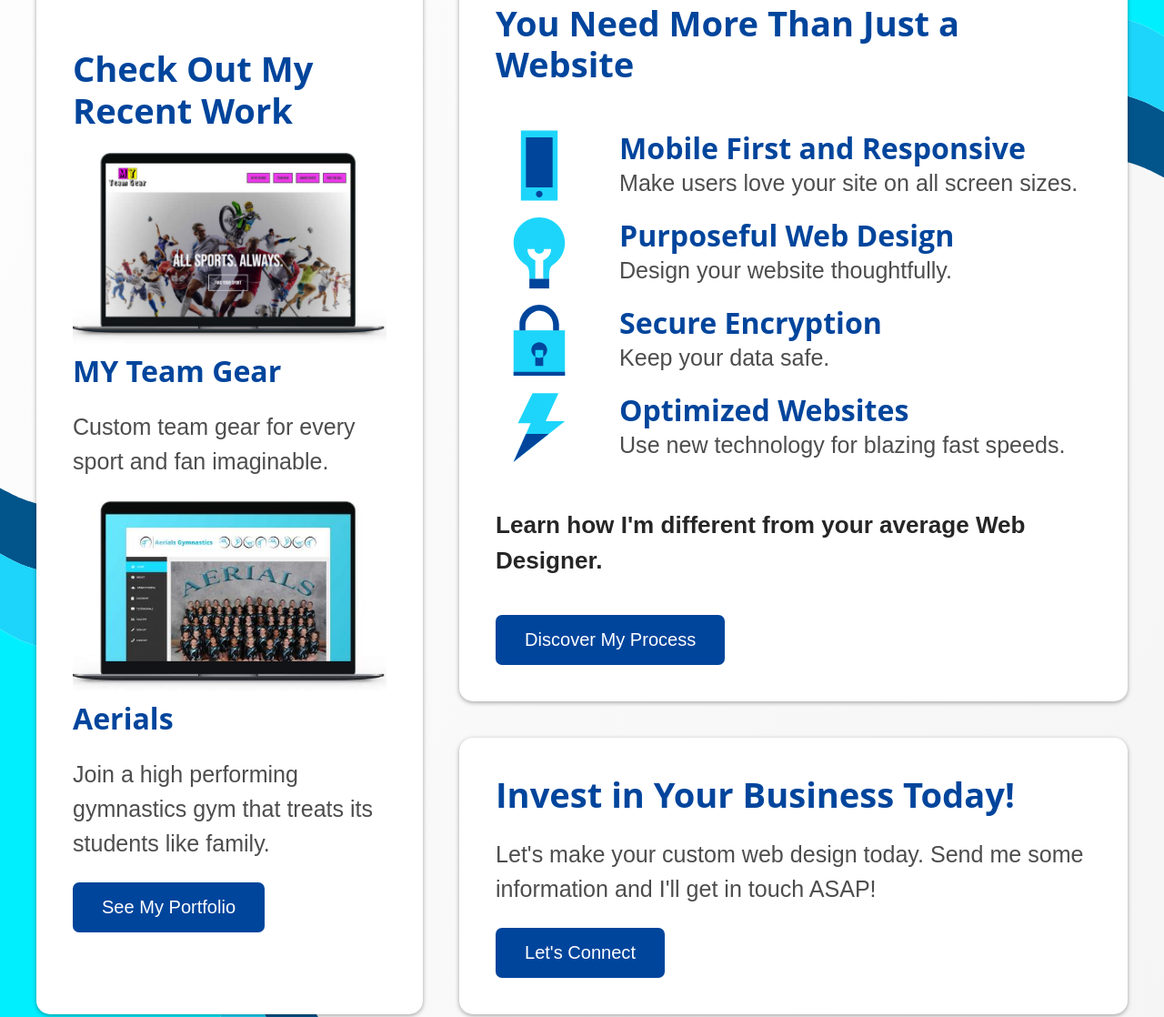
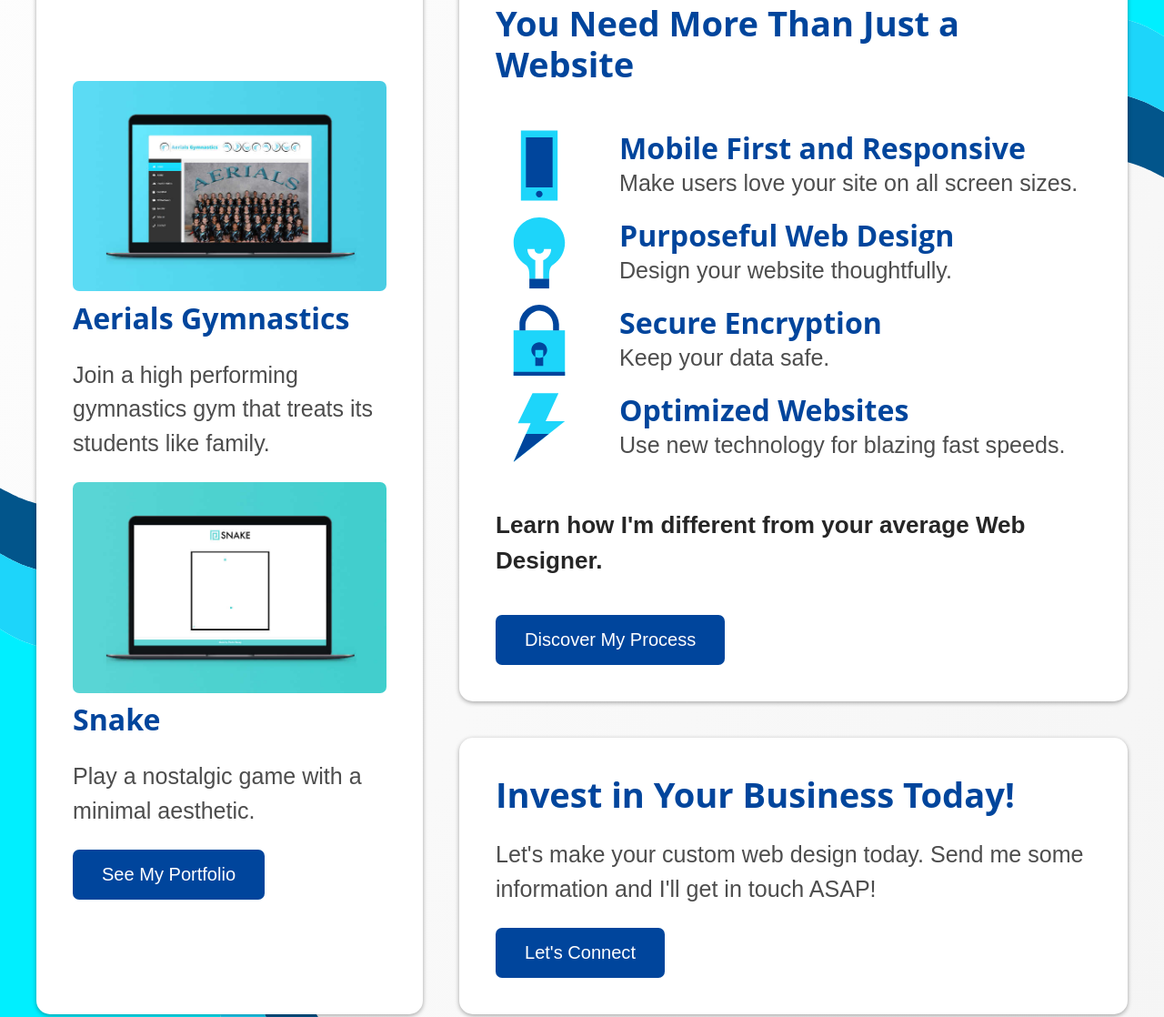
Before and after one commit to dustinheisey/Portfolio-Gatsby, a Gatsby site: page / in a window 1280 px wide. Shown: the part 1111-2229 px from the top of the page at 91% size. Built offline with nearby package versions, Linux system fonts and the light colour scheme; Gatsby itself is replaced by a stand-in of ours.

Commit message:
got rid of my team gear

```diff
--- a/src/pages/about.js
+++ b/src/pages/about.js
@@ -4,6 +4,7 @@ import Layout from '../components/Layout'
 
 import Button from '../components/Button'
 import { Info, Interval } from '../components/Cards'
+
 
 const About = props => {
   return (
--- a/src/pages/index.js
+++ b/src/pages/index.js
@@ -6,8 +6,8 @@ import Button from '../components/Button'
 import { Info, Image } from '../components/Cards'
 
 import Benefits from '../images/web-design-benefits.jpg'
-import Team from '../images/team.jpg'
-import Aerials from '../images/aerials.jpg'
+import Snake from '../images/works-snake.jpg'
+import Aerials from '../images/works-aerials.jpg'
 import Responsive from '../images/mobile-first-design.svg'
 import Purposeful from '../images/purposeful-design.svg'
 import Secure from '../images/site-security.svg'
@@ -119,31 +119,30 @@ const Index = props => (
       </Info>
 
       <Info name="landing-works">
-        <h2 className="margin-b-md">Check Out My Recent Work</h2>
-        <a href="https://www.my-teamgear.com" rel="nofollow">
-          <div>
-            <img
-              src={Team}
-              alt="MY Team Gear"
-              className="width-p-lg height-a"
-            />
-            <h3 className="margin-b-md">MY Team Gear</h3>
-            <p className="margin-b-md color-m">
-              Custom team gear for every sport and fan imaginable.
-            </p>
-          </div>
-        </a>
         <a href="http://www.aerialsgymnastics.net" rel="nofollow">
           <div>
             <img
               src={Aerials}
               alt="Aerials Gymnastics"
-              className="width-p-lg height-a"
+              className="width-p-lg height-a border-r-md"
             />
-            <h3 className="margin-b-md">Aerials</h3>
+            <h3 className="margin-b-md">Aerials Gymnastics</h3>
             <p className="margin-b-md color-m">
               Join a high performing gymnastics gym that treats its students
               like family.
+            </p>
+          </div>
+        </a>
+        <a href="https://www.snake.getdallaswebdesign.com" rel="nofollow">
+          <div>
+            <img
+              src={Snake}
+              alt="Snake"
+              className="width-p-lg height-a border-r-md"
+            />
+            <h3 className="margin-b-md">Snake</h3>
+            <p className="margin-b-md color-m">
+              Play a nostalgic game with a minimal aesthetic.
             </p>
           </div>
         </a>
```
Also changed, not shown: src/pages/portfolio.js (+0 -18 lines), src/images/snake.jpg (added).
